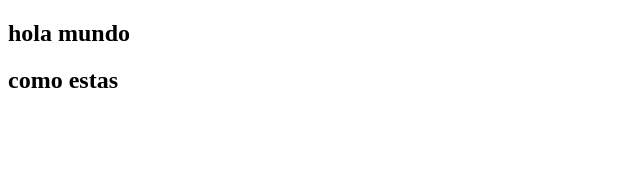
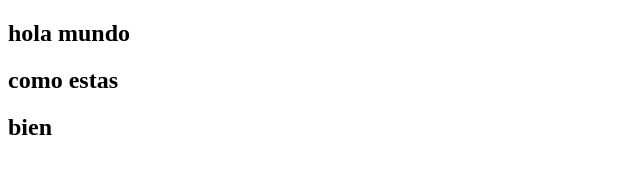
Before and after one commit to EdwarLamus/pruebaRepositorio, a plain HTML site: page index.html in a window 1280 px wide. Shown: the full height of the page, 0-640 px from the left. Drawn offline with Linux system fonts and the light colour scheme.

Commit message:
agregue bien

```diff
--- a/index.html
+++ b/index.html
@@ -8,5 +8,6 @@
 <body>
     <h2>hola mundo</h2>
     <h2>como estas</h2>
+    <h2>bien</h2>
 </body>
 </html>
```
